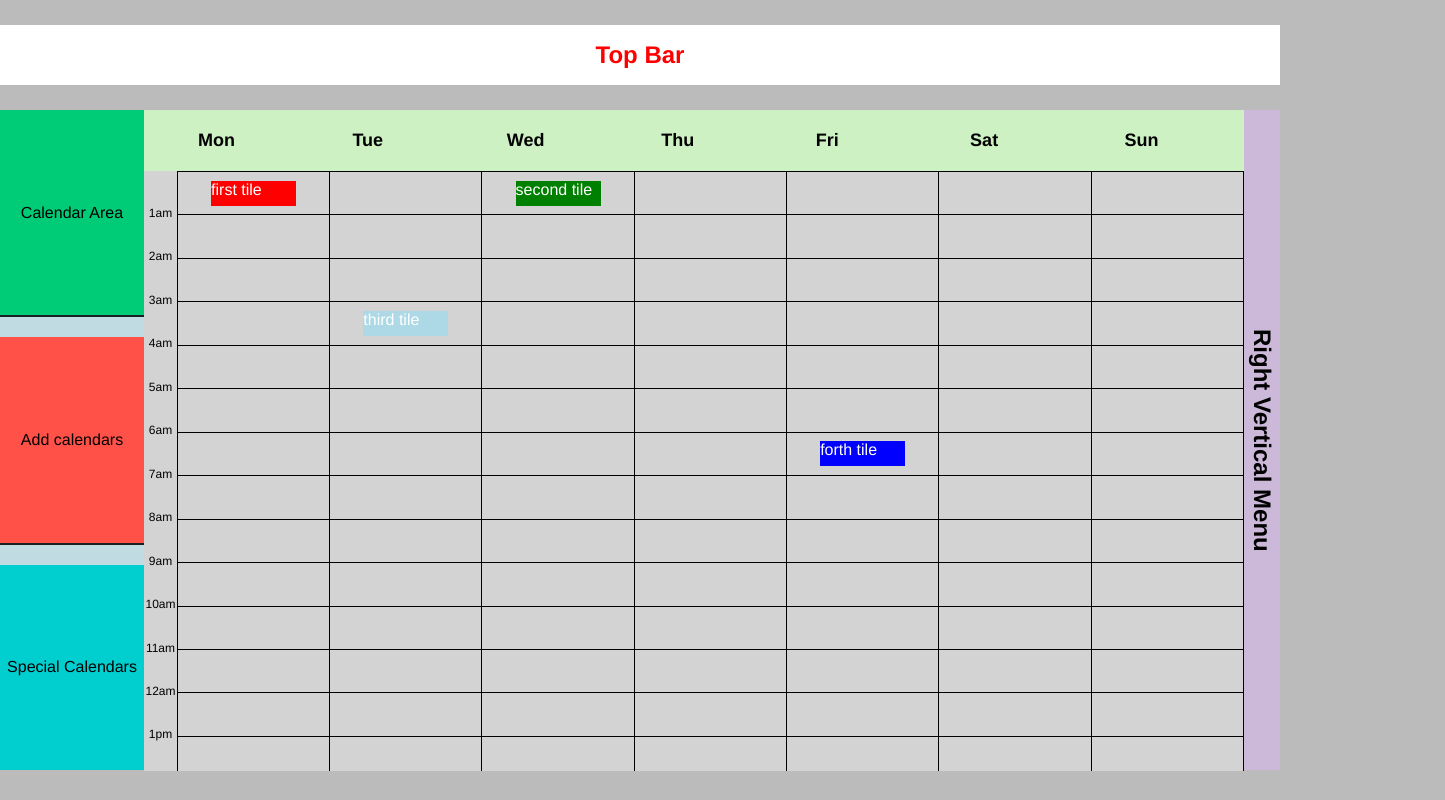
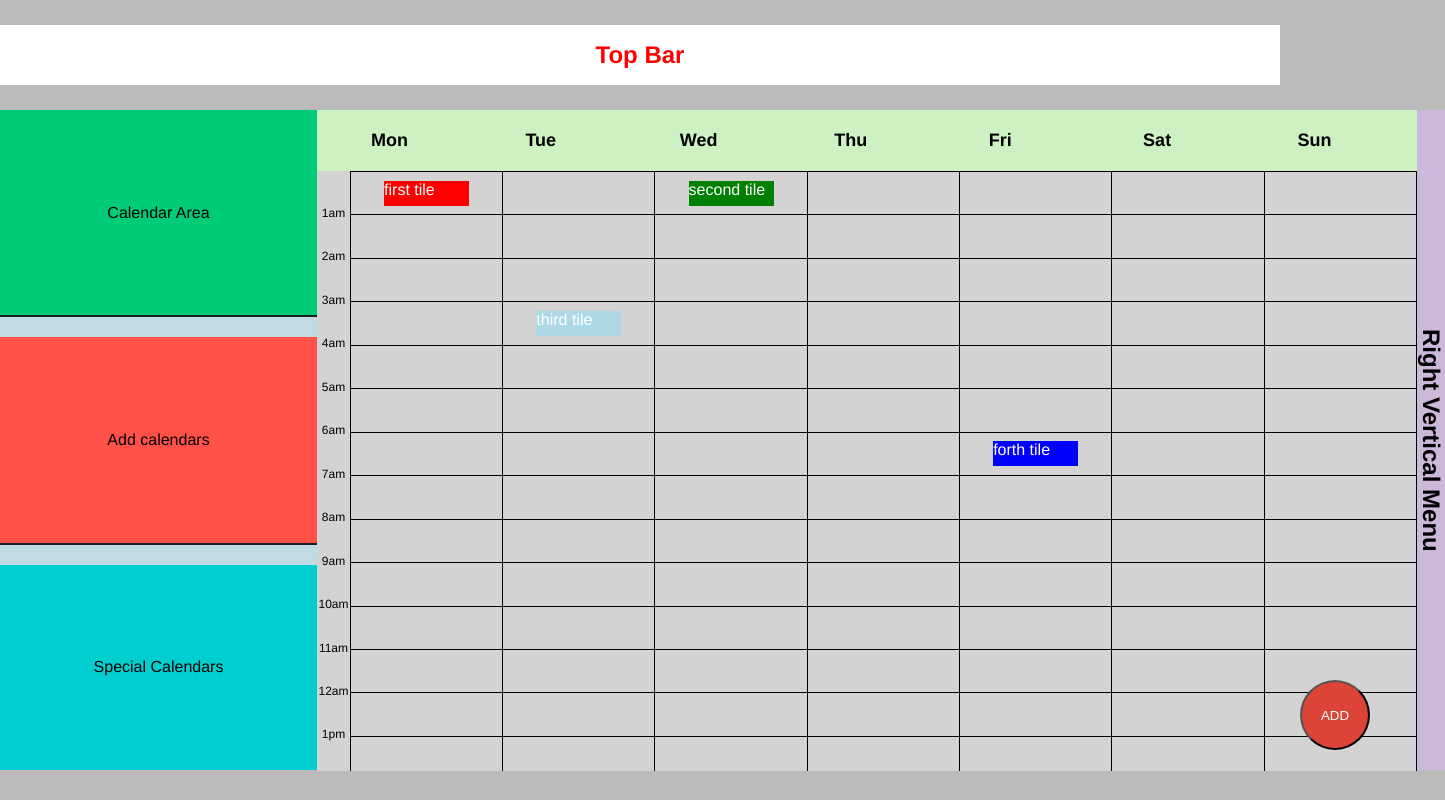
Before and after one commit to rob111/interactive-calendar, a React (Create React App) app in the folder client/: page / in a window 1280 px wide. Shown: the whole page, 1445 px wide, since content can reach past the window. Built offline with nearby package versions, Linux system fonts and the light colour scheme.

Commit message:
create_add_button

```diff
--- /dev/null
+++ b/client/src/components/AddButton.js
@@ -0,0 +1,22 @@
+import React, { Component } from 'react';
+
+class AddButton extends Component {
+  render(){
+    const style = {
+      position: 'fixed',
+      width: 70,
+      height: 70,
+      borderRadius: '50%',
+      top: 680,
+      left: 1300,
+      backgroundColor: '#DB4436',
+      zIndex: 2,
+      color: 'white'
+    }
+    return(
+      <button className="add-button" style={style}>ADD</button>
+    )
+  }
+}
+
+export default AddButton;
--- a/client/src/containers/CalendarGrid.js
+++ b/client/src/containers/CalendarGrid.js
@@ -3,6 +3,7 @@ import Header from '../components/Header';
 import Hour from '../components/Hour';
 import Tile from '../components/Tile';
 import CalEvent from '../components/CalEvent';
+import AddButton from '../components/AddButton';
 import '../styles/calendar-grid.css';
 
 const tiles = [
@@ -83,7 +84,9 @@ class CalendarGrid extends Component {
           <div className="day">
             {gridTiles}
           </div>
+
         </div>
+        <AddButton />
       </div>
     )
   }
--- a/client/src/styles/home.css
+++ b/client/src/styles/home.css
@@ -34,7 +34,7 @@ body{
 }
 
 .left-vert-menu{
-  width: 20%;
+  min-width: 317px;
   box-sizing: border-box;
   background-color: #c0dbe2;
   display: flex;
```
